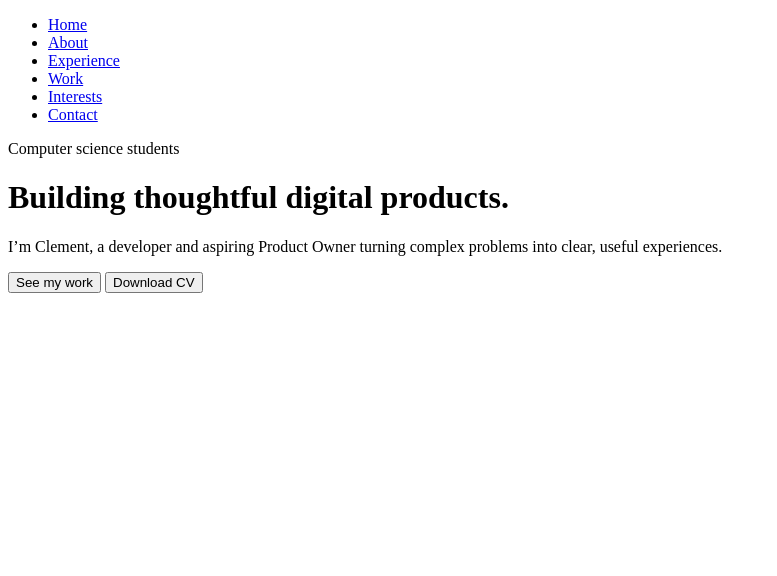
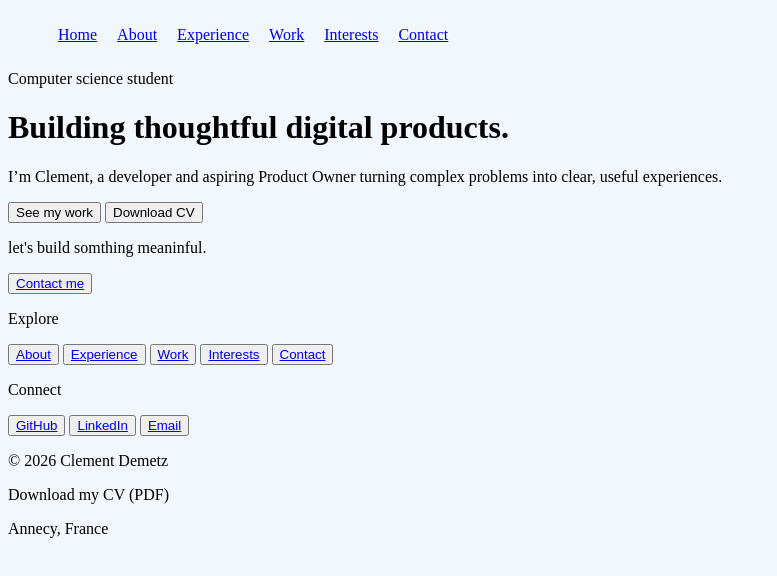
Before and after one commit to Cdemetz/English_Portfolio, a plain HTML site: page index.html in a window 1280 px wide. Shown: the whole page, without its empty margins (0-777 px from the left). Drawn offline with Linux system fonts and the light colour scheme.

Commit message:
add bases styles and color variable. Add header and footer

```diff
--- a/assets/css/base.css
+++ b/assets/css/base.css
@@ -0,0 +1,18 @@
+/* Ce fichier contient les styles qui s'applique a tout le site web.
+Il contient les styles de base pour les éléments HTML tels que le body, les titres, les paragraphes, les liens, etc.
+Il est utilisé pour définir la mise en page générale et l'apparence du site web. */
+
+body{
+  background-color: var(--color-bg);
+}
+
+ul{
+    display: flex;
+
+}
+li{
+    padding : 10px;
+    list-style: none;
+    place-items: center;
+
+}
--- a/assets/css/components.css
+++ b/assets/css/components.css
@@ -0,0 +1 @@
+/* Ce fichier permet de styler tous les éléments de classe ou d'identifiant de la page web. */
--- a/assets/css/variables.css
+++ b/assets/css/variables.css
@@ -0,0 +1,8 @@
+/* Ce fichier contient les variables CSS */
+/* Ces variables permettent de changer facilement les couleurs et les styles de l'application sans avoir à modifier chaque élément individuellement. */
+/* Exemple d'utilisation pour Couleur de fond,texte, typographie etc.. */
+
+:root {
+    --color-bg: #f2f6fd;
+
+}
--- a/index.html
+++ b/index.html
@@ -24,11 +24,49 @@
     </nav>
   </header>
 
-  <p>Computer science students</p>
-  <h1>Building thoughtful digital products.</h1>
-  <p>I’m Clement, a developer and aspiring Product Owner turning complex problems into clear, useful experiences.</p>
-  <button>See my work</button>
-  <button>Download CV</button>
+  <main>
+    <p>Computer science student</p>
+    <h1>Building thoughtful digital products.</h1>
+    <p>I’m Clement, a developer and aspiring Product Owner turning complex problems into clear, useful experiences.</p>
+    <button>See my work</button>
+    <button>Download CV</button>
+  </main>
+
+  <footer>
+    <div class="footer-main">
+       <div>
+    <p> let's build somthing meaninful.</p>
+
+    <button><a href="contact.html">Contact me</a></button>
+    </div>
+
+    <div>
+      <p>Explore</p>
+      <button><a href="about.html">About</a></button>
+      <button><a href="experience.html">Experience</a></button>
+      <button><a href="work.html">Work</a></button>
+      <button><a href="interests.html">Interests</a></button>
+      <button> <a href="contact.html">Contact</a></button>
+    </div>
+
+     <div>
+      <p>Connect</p>
+      <button><a href="https://github.com/Cdemetz">GitHub</a></button>
+      <button><a href="https://www.linkedin.com/in/clement-demetz-852873438">LinkedIn</a></button>
+      <button><a href="mailto:cdemetz27@gmail.com">Email</a></button>
+    </div>
+
+    </div>
+
+    <div class="footer-bottom">
+ <p>&copy; 2026 Clement Demetz</p>
+     <a>Download my CV (PDF)</a>
+     <p>Annecy, France</p>
+
+    </div>
+
+
+  </footer>
 
   <script src="assets/js/main.js"></script>
 </body>
```
Also changed, not shown: 1 other file.
